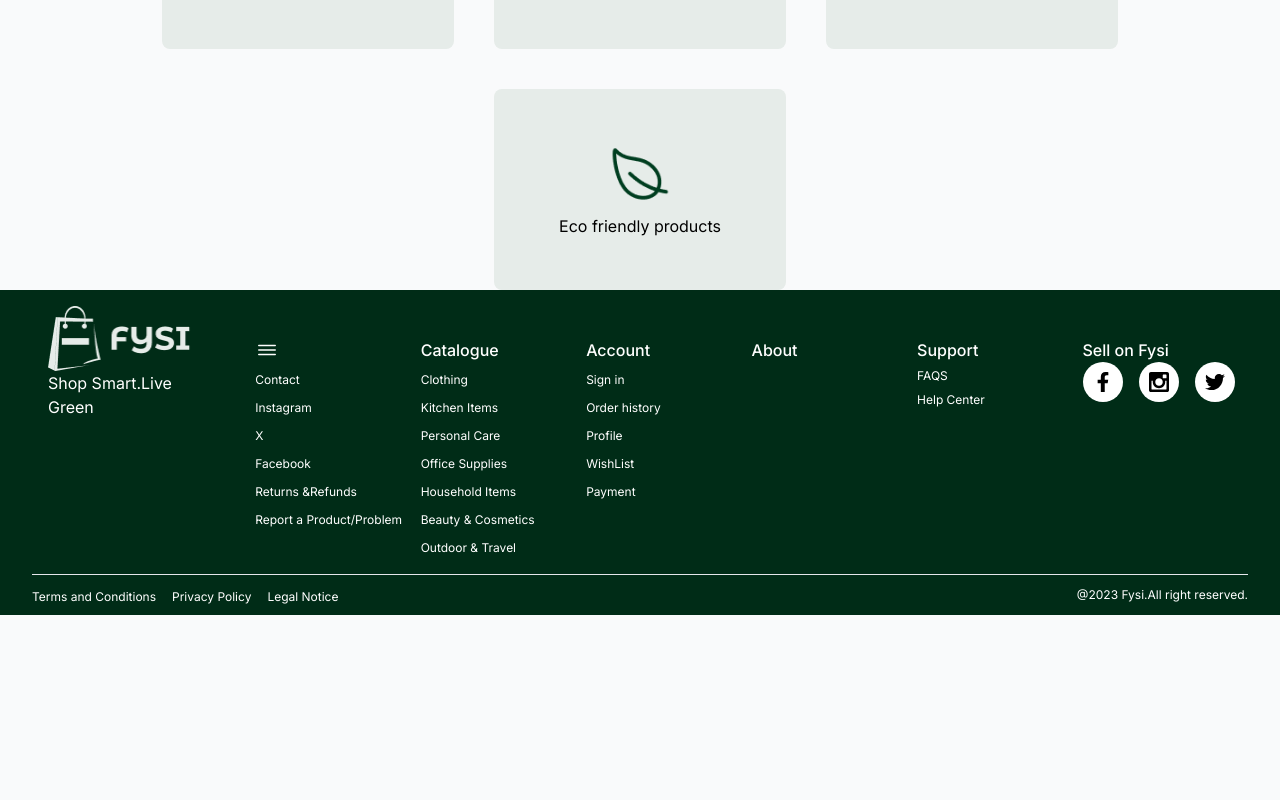
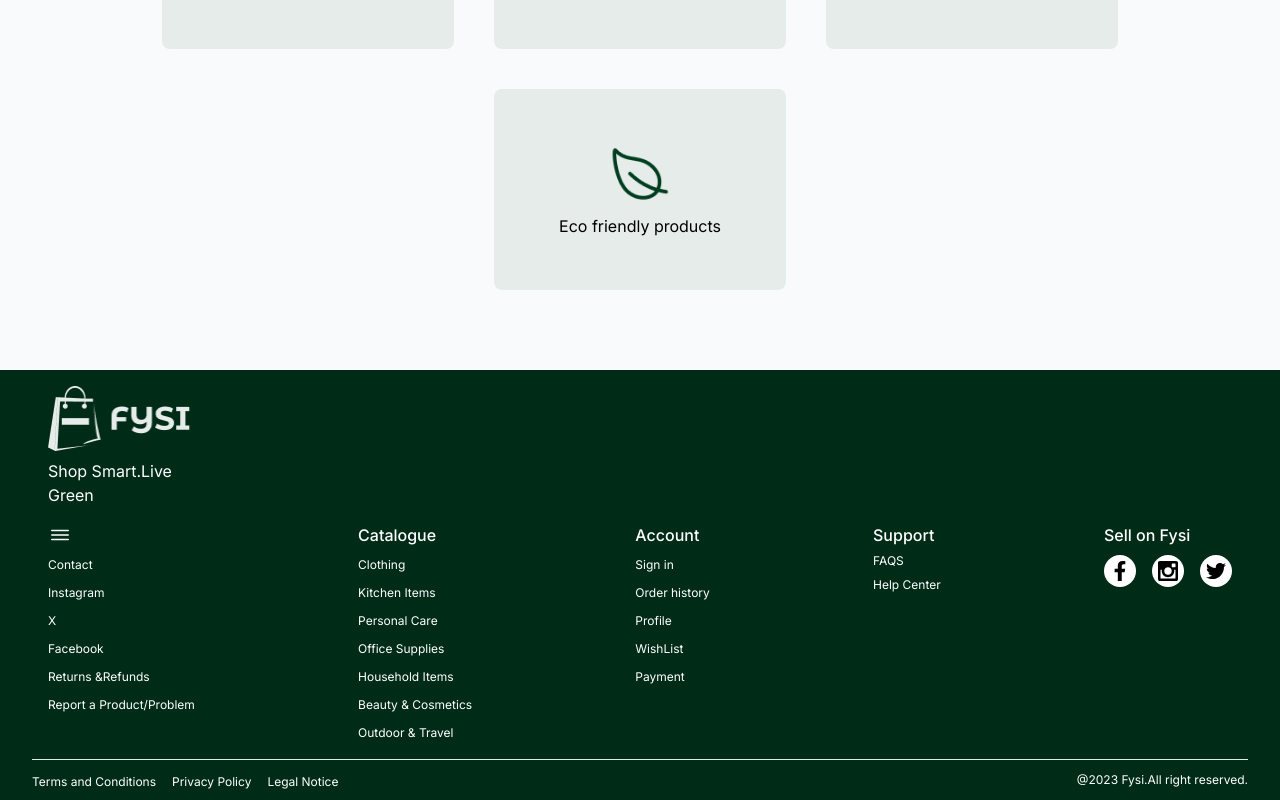
Before and after one commit to divineenofua/greenhouse, a Next.js app: page / in a window 1280 px wide. Shown: the part 976-1776 px from the top of the page. Before the commit the page ends 1591 px from the top, so only its background shows below. Built offline with nearby package versions, Linux system fonts and the light colour scheme.

Commit message:
push to pull

```diff
--- a/src/app/layout.jsx
+++ b/src/app/layout.jsx
@@ -31,7 +31,7 @@ export default function RootLayout({ children }) {
         )}
         <main>{children}</main>
         {showHeaderFooter && (
-          <div>
+          <div className="mt-20">
             <Footer />
           </div>
         )}
--- a/src/components/footer.jsx
+++ b/src/components/footer.jsx
@@ -12,7 +12,8 @@ export default function footer() {
   return (
     <footer className="bg-forest-green-700">
       <div className=" px-8">
-        <div className="grid grid-cols-1 lg:grid-cols-[0.7fr,3.3fr] text-white container mx-auto px-4 py-4">
+        <div className="grid grid-cols-1 l:grid-cols-[0.7fr,3.3fr] gap-10 text-white container mx-auto px-4 py-4">
+          {/* <div className="flex text-white container mx-auto px-4 py-4"> */}
           <div className="w-[143px] h-[65px]">
             <Image
               width={400}
@@ -21,9 +22,10 @@ export default function footer() {
               alt="logo of FYSI"
               className="w-full"
             />
-            <h3 className="text-white">Shop Smart.Live Green</h3>
+            <h3 className="text-white mt-2">Shop Smart.Live Green</h3>
           </div>
-          <div className="grid grid-cols-1 lg:grid-cols-6 pt-8 gap-4">
+          {/* <div className="grid grid-cols-1   lg:grid-cols-6 pt-8 gap-4"> */}
+          <div className="flex flex-wrap gap-10 pt-8 justify-between">
             <div className="flex flex-col gap-1">
               <IoIosMenu size={24} className="cursor-pointer" />
               <div>
@@ -141,9 +143,9 @@ export default function footer() {
                 </Link>
               </div>
             </div>
-            <div>
+            {/* <div>
               <h1 className="font-medium text-[16px]">About</h1>
-            </div>
+            </div> */}
             <div>
               <h1 className="font-medium text-[16px]">Support</h1>
               <div>
@@ -158,20 +160,20 @@ export default function footer() {
               </div>
             </div>
             <div>
-              <h1 className="font-medium text-[16px]">Sell on Fysi</h1>
+              <h1 className="font-medium text-[16px] mb-2">Sell on Fysi</h1>
               <div className="flex space-x-4">
                 <Link href="/facebook" className="block">
-                  <div className="w-10 h-10 rounded-full bg-white flex items-center justify-center">
+                  <div className="w-8 h-8 rounded-full bg-white flex items-center justify-center">
                     <FaFacebookF className="text-black w-5 h-5" />
                   </div>
                 </Link>
                 <Link href="/instagram" className="block">
-                  <div className="w-10 h-10 rounded-full bg-white flex items-center justify-center">
+                  <div className="w-8 h-8 rounded-full bg-white flex items-center justify-center">
                     <ImInstagram className="text-black w-5 h-5" />
                   </div>
                 </Link>
                 <Link href="/twitter" className="block">
-                  <div className="w-10 h-10 rounded-full bg-white flex items-center justify-center">
+                  <div className="w-8 h-8 rounded-full bg-white flex items-center justify-center">
                     <FaTwitter className="text-black w-5 h-5" />
                   </div>
                 </Link>
```
